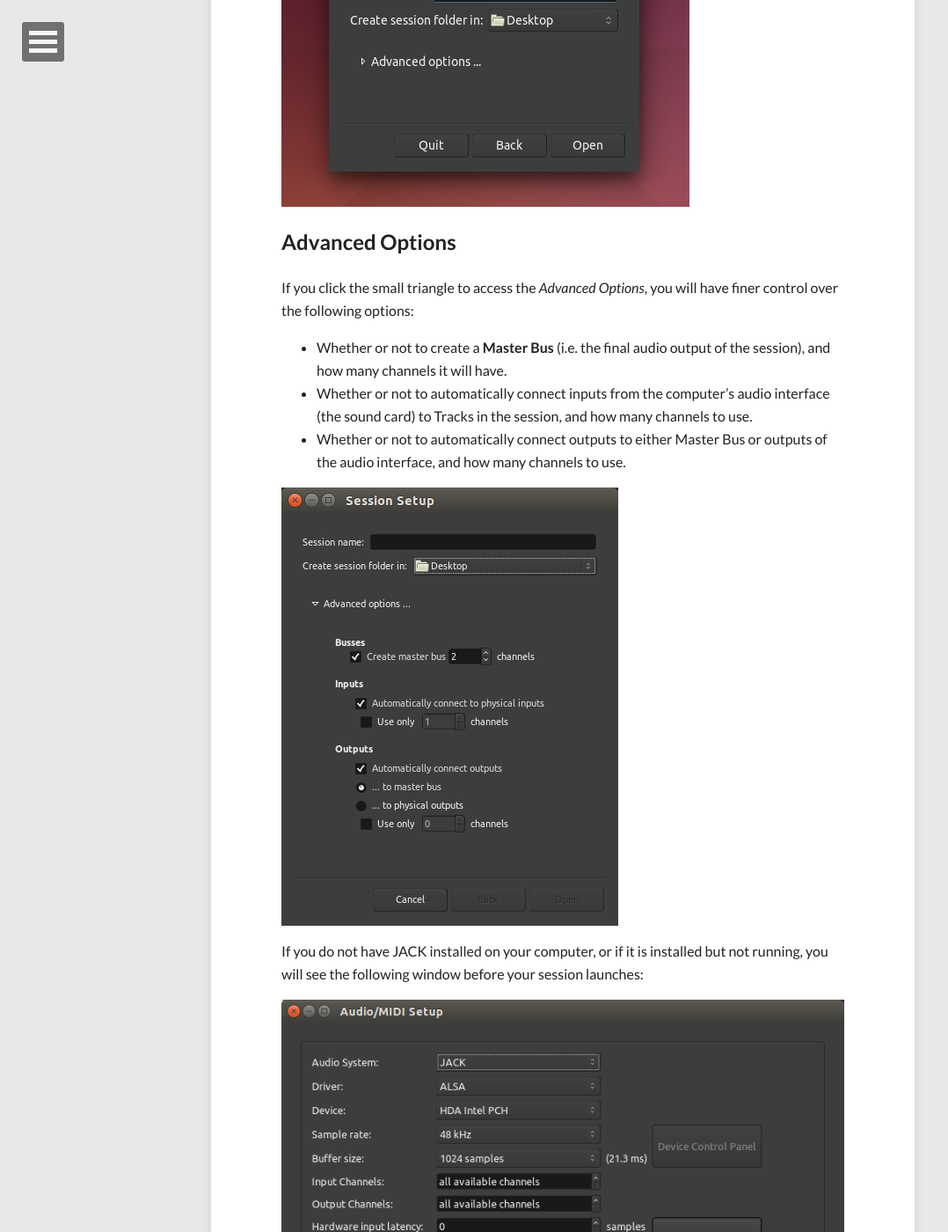
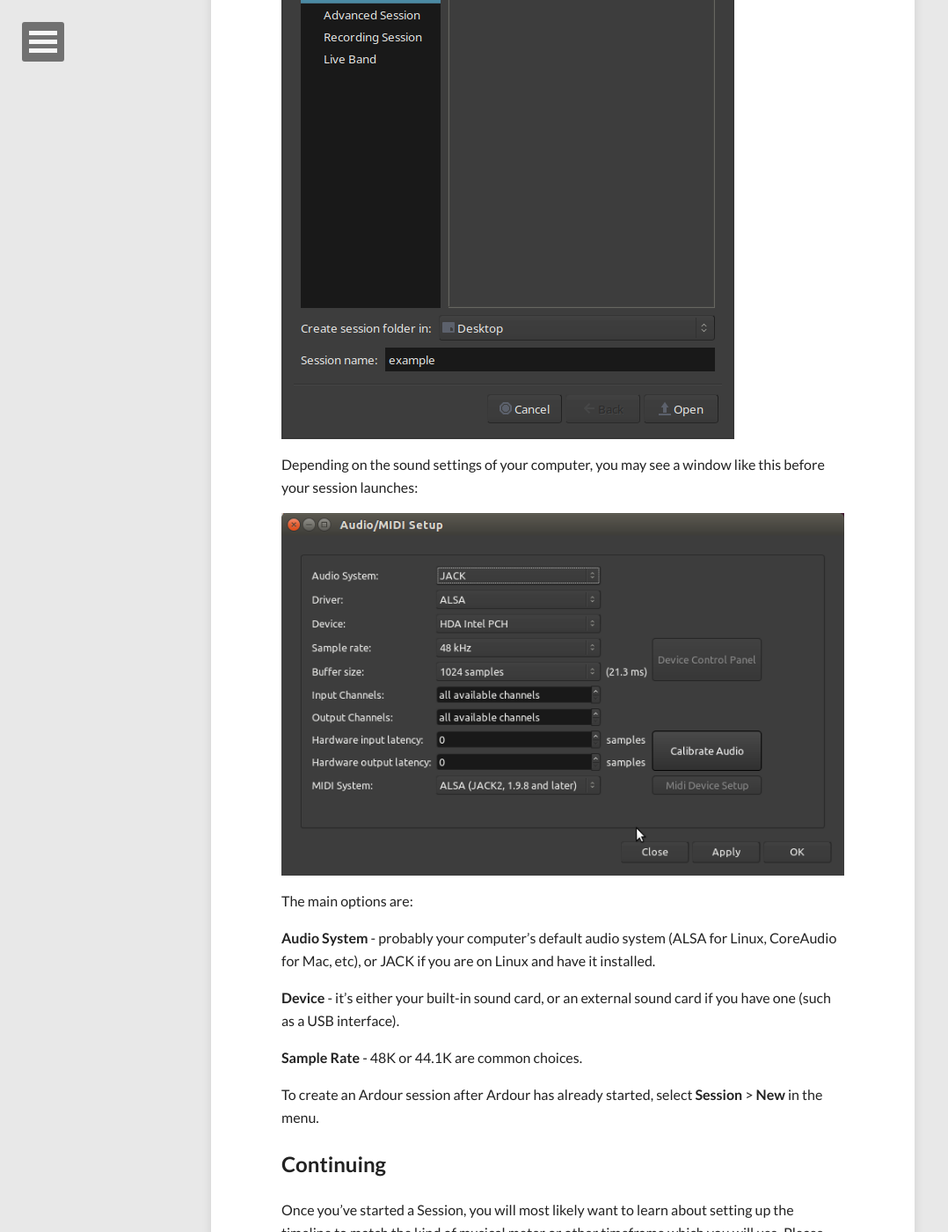
Before and after one commit to brunoruviaro/ardour4-tutorial, a Jekyll site: the page built from _posts/2014-09-27-starting-a-session.md, in a window 1280 px wide and 1400 px high, scrolled down 1080 px. Shown: the whole window at 88% size, without its empty margins (0-1078 px from the left). Built offline with Jekyll 4.4.1, drawn with Linux system fonts in a browser that asks for light colours; nearby versions of some CDN libraries; some of the changed text lies outside the part shown.

Commit message:
simplify

```diff
--- a/_posts/2014-09-27-starting-a-session.md
+++ b/_posts/2014-09-27-starting-a-session.md
@@ -27,37 +27,19 @@
 When you are ready, click '*Open*'. Ardour
 will create the new Session and then open it.
 
-![New Session]({{ site.url }}/images/Ardour4_Session_Setup_2.png)
+![New Session]({{ site.url }}/images/Ardour5_Session_Setup_2.png)
 
-Advanced Options
-----------------
-
-If you click the small triangle to access the *Advanced Options*, you
-will have finer control over the following options:
-
--   Whether or not to create a **Master Bus** (i.e. the final audio
-    output of the session), and how many channels it will have.
--   Whether or not to automatically connect inputs from the computer's
-    audio interface (the sound card) to Tracks in the session, and how
-    many channels to use.
--   Whether or not to automatically connect outputs to either Master Bus
-    or outputs of the audio interface, and how many channels to use.
-
-![New Session Set-Up]({{ site.url }}/images/Ardour4_Session_Setup_3.png)
-
-If you do not have JACK installed on your computer, or if it is installed but not running, you will see the following window before your session launches:
+Depending on the sound settings of your computer, you may see a window like this before your session launches:
 
 ![New Session Set-Up]({{ site.url }}/images/Ardour4_Session_Audio_MIDI_Setup.png)
 
 The main options are:
 
-**Audio System** - you can either choose JACK (if you have it installed), or your computer's default audio system (ALSA for Linux, CoreAudio for Mac).
+**Audio System** - probably your computer's default audio system (ALSA for Linux, CoreAudio for Mac, etc), or JACK if you are on Linux and have it installed.
 
 **Device** - it's either your built-in sound card, or an external sound card if you have one (such as a USB interface).
 
 **Sample Rate** - 48K or 44.1K are common choices.
-
-You will not have to deal with this window if you started JACK before starting Ardour.
 
 To create an Ardour session after Ardour has already started, select
 **Session** > **New** in the menu.
```
